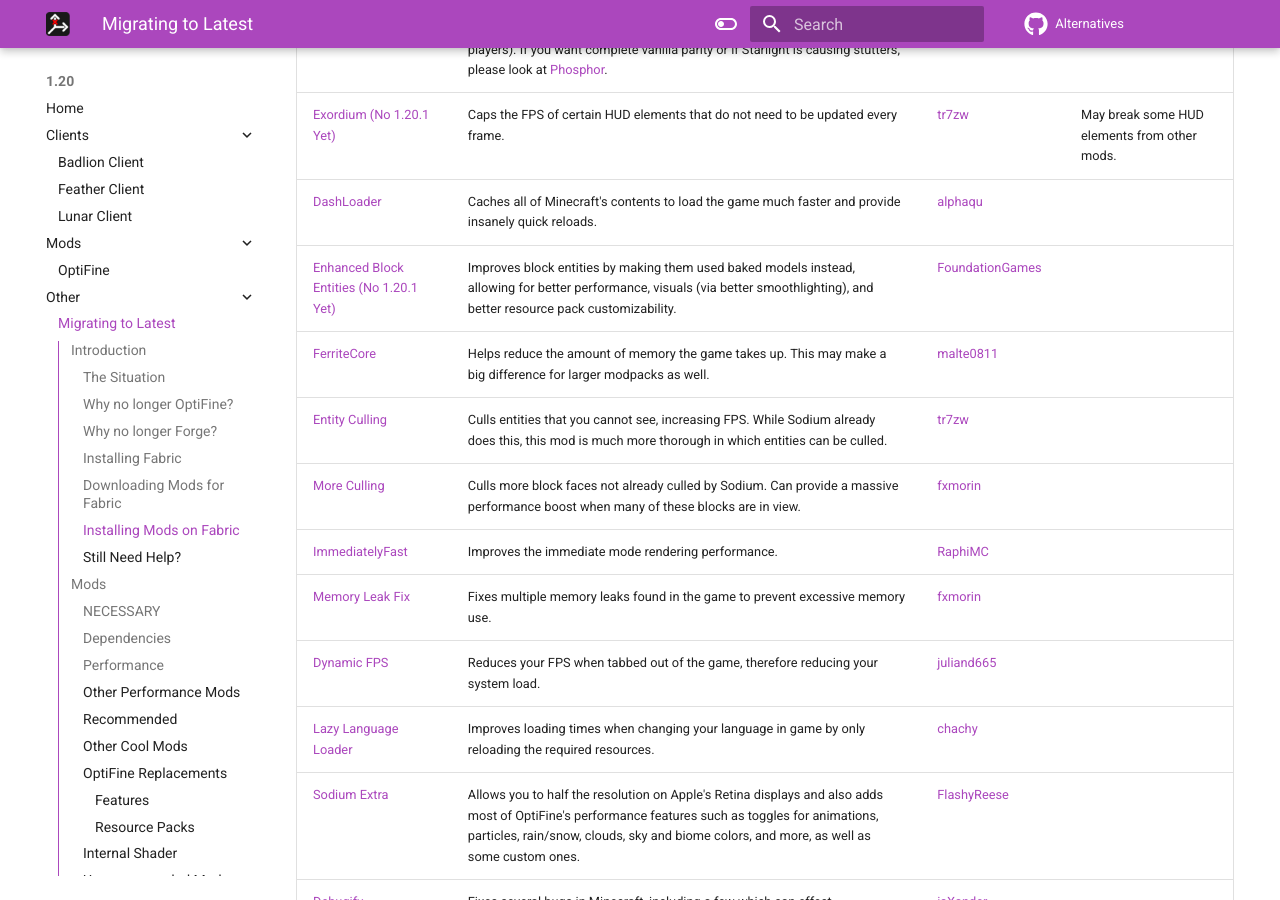
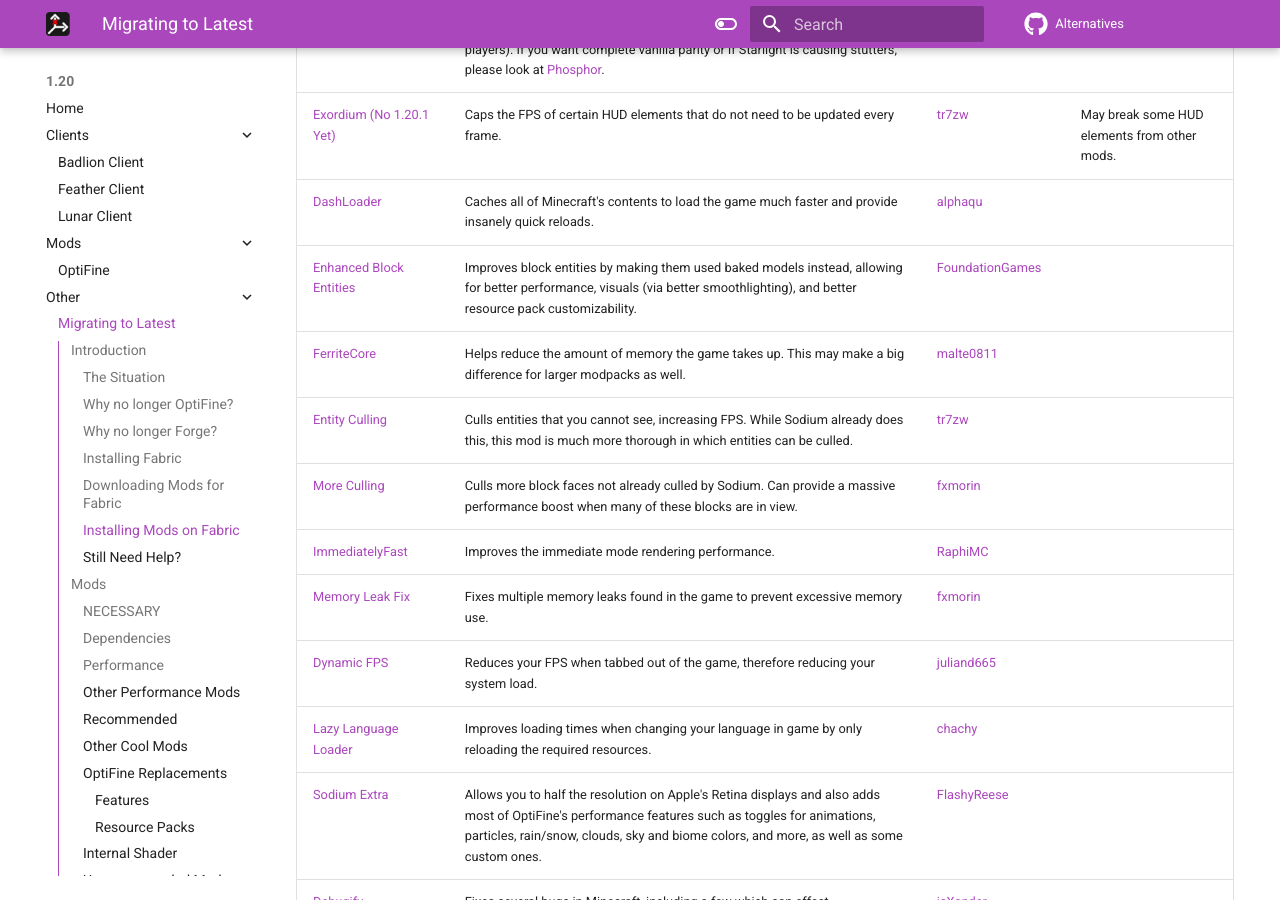
Before and after one commit to MicrocontrollersDev/Alternatives, an MkDocs documentation site: the page built from docs/latest/migrating.md, in a window 1280 px wide and 900 px high, scrolled down 2071 px. Built offline with MkDocs 1.6.1 and Material for MkDocs 9.7.7, drawn with Linux system fonts in a browser that asks for light colours; comment, search, counter and statistics services are not loaded.

Commit message:
was not expecting an EBE update but ill take it

```diff
--- a/docs/latest/migrating.md
+++ b/docs/latest/migrating.md
@@ -118,7 +118,7 @@
 | [Starlight](https://www.modrinth.com/mod/starlight) | Rewrites the light engine to make loading chunks much quicker. Please note that this does not maintain full vanilla parity (this will not effect most casual players). If you want complete vanilla parity or if Starlight is causing stutters, please look at [Phosphor](https://modrinth.com/mod/phosphor). | [SpottedLeaf](https://github.com/Spottedleaf) | Phosphor |
 | [Exordium (No 1.20.1 Yet)](https://modrinth.com/mod/exordium) | Caps the FPS of certain HUD elements that do not need to be updated every frame. | [tr7zw](https://github.com/tr7zw) | May break some HUD elements from other mods. |
 | [DashLoader](https://modrinth.com/mod/dashloader) | Caches all of Minecraft's contents to load the game much faster and provide insanely quick reloads. | [alphaqu](https://github.com/alphaqu) |
-| [Enhanced Block Entities (No 1.20.1 Yet)](https://modrinth.com/mod/ebe) | Improves block entities by making them used baked models instead, allowing for better performance, visuals (via better smoothlighting), and better resource pack customizability. | [FoundationGames](https://github.com/FoundationGames) |
+| [Enhanced Block Entities](https://modrinth.com/mod/ebe) | Improves block entities by making them used baked models instead, allowing for better performance, visuals (via better smoothlighting), and better resource pack customizability. | [FoundationGames](https://github.com/FoundationGames) |
 | [FerriteCore](https://modrinth.com/mod/ferrite-core/versions) | Helps reduce the amount of memory the game takes up. This may make a big difference for larger modpacks as well. | [malte0811](https://github.com/malte0811) |
 | [Entity Culling](https://modrinth.com/mod/entityculling) | Culls entities that you cannot see, increasing FPS. While Sodium already does this, this mod is much more thorough in which entities can be culled. | [tr7zw](https://github.com/tr7zw) |
 | [More Culling](https://modrinth.com/mod/moreculling) | Culls more block faces not already culled by Sodium. Can provide a massive performance boost when many of these blocks are in view. | [fxmorin](https://github.com/fxmorin) |
```
